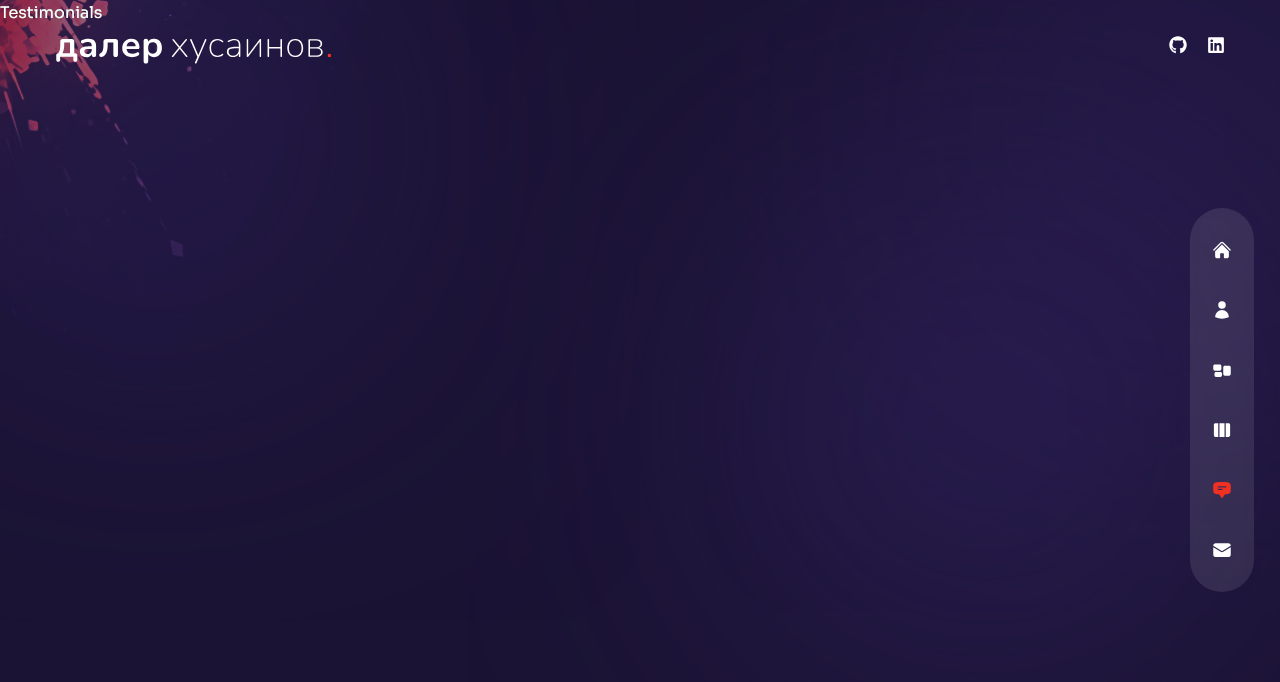
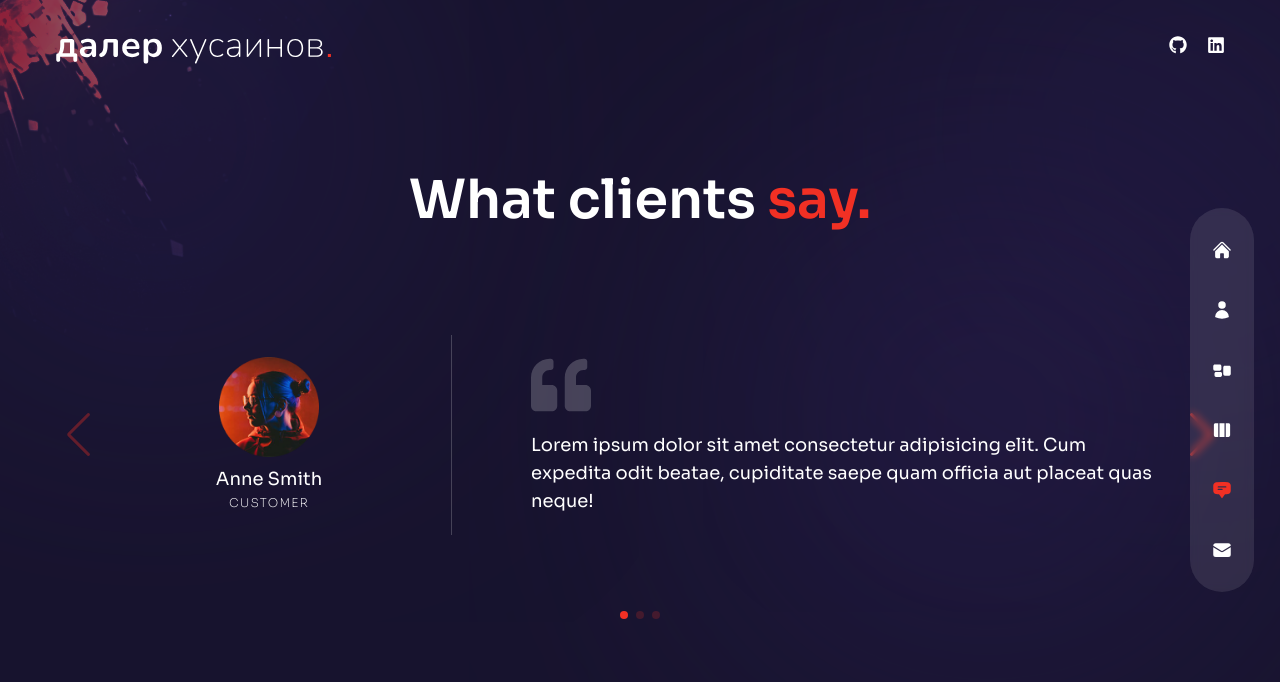
Before and after one commit to DalerKhusainov/my-new-portfolio-v1, a Next.js app: page /testimonials in a window 1280 px wide. Shown: the top 682 px of the page. Built offline with nearby package versions, Linux system fonts and the light colour scheme.

Commit message:
Finished testimonial section.

```diff
--- a/components/TestimonialSlider.js
+++ b/components/TestimonialSlider.js
@@ -1,30 +1,84 @@
+import Image from "next/image";
+import { FaQuoteLeft } from "react-icons/fa";
+import { Navigation, Pagination } from "swiper";
+import { Swiper, SwiperSlide } from "swiper/react";
+// Swiper styles
+import "swiper/css";
+import "swiper/css/navigation";
+import "swiper/css/pagination";
+// import { motion } from "framer-motion";
+
 // testimonial data
 const testimonialData = [
   {
-    image: '/t-avt-1.png',
-    name: 'Anne Smith',
-    position: 'Customer',
+    image: "/t-avt-1.png",
+    name: "Anne Smith",
+    position: "Customer",
     message:
-      'Lorem ipsum dolor sit amet consectetur adipisicing elit. Cum expedita odit beatae, cupiditate saepe quam officia aut placeat quas neque!',
+      "Lorem ipsum dolor sit amet consectetur adipisicing elit. Cum expedita odit beatae, cupiditate saepe quam officia aut placeat quas neque!",
   },
   {
-    image: '/t-avt-2.png',
-    name: 'Jane Doe',
-    position: 'Customer',
+    image: "/t-avt-2.png",
+    name: "Jane Doe",
+    position: "Customer",
     message:
-      'Lorem ipsum dolor sit amet consectetur adipisicing elit. Cum expedita odit beatae, cupiditate saepe quam officia aut placeat quas neque!',
+      "Lorem ipsum dolor sit amet consectetur adipisicing elit. Cum expedita odit beatae, cupiditate saepe quam officia aut placeat quas neque!",
   },
   {
-    image: '/t-avt-3.png',
-    name: 'Jhon Doe',
-    position: 'Customer',
+    image: "/t-avt-3.png",
+    name: "Jhon Doe",
+    position: "Customer",
     message:
-      'Lorem ipsum dolor sit amet consectetur adipisicing elit. Cum expedita odit beatae, cupiditate saepe quam officia aut placeat quas neque!',
+      "Lorem ipsum dolor sit amet consectetur adipisicing elit. Cum expedita odit beatae, cupiditate saepe quam officia aut placeat quas neque!",
   },
 ];
 
 const TestimonialSlider = () => {
-  return <div>Testimonial Slider</div>;
+  return (
+    <Swiper
+      navigation={true}
+      pagination={{
+        clickable: true,
+      }}
+      modules={[Navigation, Pagination]}
+      className="h-[400px]"
+    >
+      {testimonialData.map((person, index) => {
+        return (
+          <SwiperSlide key={index}>
+            <div className="flex flex-col items-center h-full px-16 md:flex-row gap-x-8">
+              {/* AVATAR, NAME, POSITION */}
+              <div className="w-full max-w-[300px] flex flex-col xl:justify-center items-center relative mx-auto xl:mx-0">
+                <div className="flex flex-col justify-center text-center">
+                  {/* AVATAR */}
+                  <div className="mx-auto mb-2">
+                    <Image src={person.image} width={100} height={100} alt="" />
+                  </div>
+                  {/* NAME */}
+                  <div className="text-lg">{person.name}</div>
+                  {/* POSITION */}
+                  <div className="text-[12px] uppercase font-extralight tracking-widest">
+                    {person.position}
+                  </div>
+                </div>
+              </div>
+              {/* QUOTE & MESSAGE */}
+              <div className="flex-1 flex flex-col justify-center before:w-[1px] xl:before:bg-white/20 xl:before:absolute xl:before:left-0 xl:before:h-[200px] relative xl:pl-20">
+                {/* QUOTE ICON */}
+                <div className="mb-4">
+                  <FaQuoteLeft className="mx-auto text-4xl xl:text-6xl text-white/20 md:mx-0" />
+                </div>
+                {/* MESSAGE */}
+                <div className="text-center xl:text-lg md:text-left">
+                  {person.message}
+                </div>
+              </div>
+            </div>
+          </SwiperSlide>
+        );
+      })}
+    </Swiper>
+  );
 };
 
 export default TestimonialSlider;
--- a/pages/index.js
+++ b/pages/index.js
@@ -1,4 +1,3 @@
-import Image from "next/image";
 import ParticlesContainer from "../components/ParticlesContainer";
 import ProjectsBtn from "../components/ProjectsBtn";
 import Avatar from "../components/Avatar";
--- a/pages/testimonials/index.js
+++ b/pages/testimonials/index.js
@@ -1,5 +1,33 @@
+import { motion } from "framer-motion";
+import TestimonialSlider from "../../components/TestimonialSlider";
+import { fadeIn } from "../../variants";
+
 const Testimonials = () => {
-  return <div>Testimonials</div>;
+  return (
+    <div className="h-full py-32 text-center bg-primary/30">
+      <div className="container flex flex-col justify-center h-full mx-auto">
+        {/* TITLE */}
+        <motion.h2
+          variants={fadeIn("up", 0.2)}
+          initial="hidden"
+          animate="show"
+          exit="hidden"
+          className="mb-8 h2 xl:mb-0"
+        >
+          What clients <span className="text-accent">say.</span>
+        </motion.h2>
+        {/* SLIDER */}
+        <motion.div
+          variants={fadeIn("up", 0.4)}
+          initial="hidden"
+          animate="show"
+          exit="hidden"
+        >
+          <TestimonialSlider />
+        </motion.div>
+      </div>
+    </div>
+  );
 };
 
 export default Testimonials;
```
